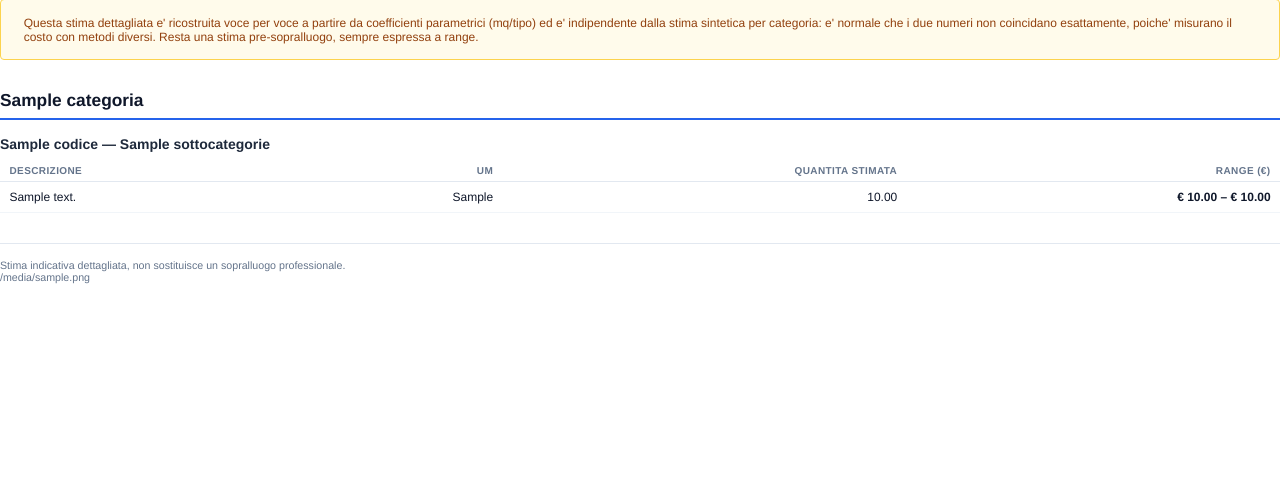
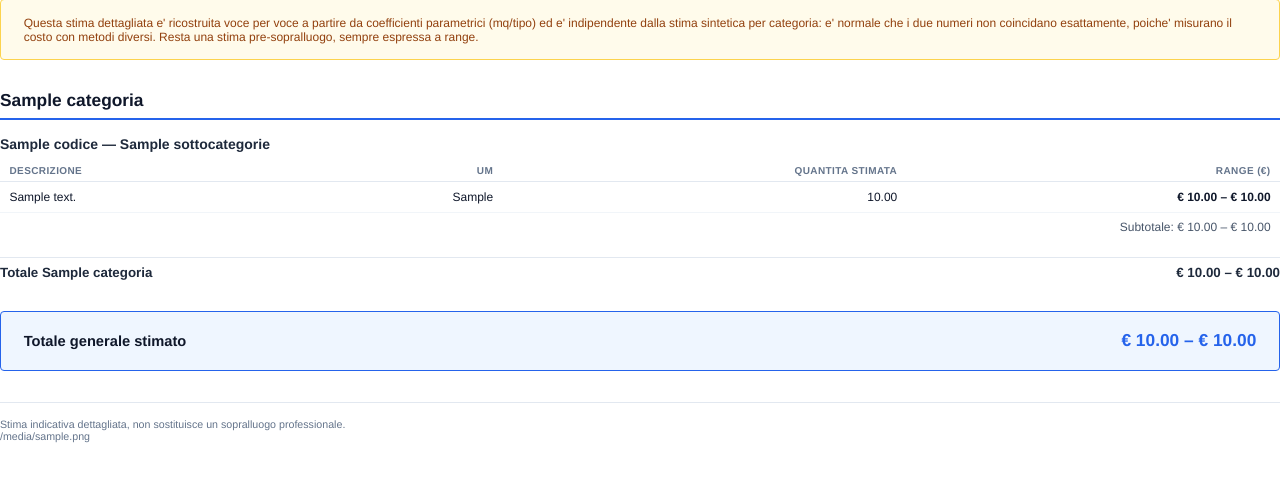
Before and after one commit to riky90/renovio, a Python web app: template backend/app/templates/pdf_stima_pro.html in a window 1280 px wide. Shown: the part 191-673 px from the top of the page. Run offline with Jinja, Linux system fonts and the light colour scheme; the template is opened without the code that fills it: most values are stand-ins (such as "Sample title", 1, 10 or a date in 2020).

Commit message:
feat(03): totali a range del dettaglio Pro (sottocategoria/categoria/generale)
Il DettaglioProService somma i range bottom-up e li espone in schema,
router e template PDF: totale per sottocategoria, per categoria e generale.
Fonte unica -> schermata e PDF restano identici (Pitfall 2). Sempre a
range (D-11). Nuovo test bottom-up sui totali.

Co-Authored-By: Claude Opus 4.8 <noreply@anthropic.com>

```diff
--- a/backend/app/routers/dettaglio_pro.py
+++ b/backend/app/routers/dettaglio_pro.py
@@ -73,12 +73,18 @@ def _to_out(result: DettaglioProResult, risposte: dict) -> DettaglioProOut:
                             )
                             for voce in sotto.voci
                         ],
+                        totale_min=sotto.totale_min,
+                        totale_max=sotto.totale_max,
                     )
                     for sotto in cat.sottocategorie
                 ],
+                totale_min=cat.totale_min,
+                totale_max=cat.totale_max,
             )
             for cat in result.categorie
         ],
+        totale_min=result.totale_min,
+        totale_max=result.totale_max,
         risposte=RisposteDomandeOut(**risposte),
     )
 
--- a/backend/app/schemas/dettaglio_pro.py
+++ b/backend/app/schemas/dettaglio_pro.py
@@ -32,12 +32,16 @@ class SottocategoriaOut(BaseModel):
     nome: str
     famiglia: str
     voci: list[VoceOut]
+    totale_min: Decimal
+    totale_max: Decimal
 
 
 class CategoriaDettagliataOut(BaseModel):
     code: str
     nome: str
     sottocategorie: list[SottocategoriaOut]
+    totale_min: Decimal
+    totale_max: Decimal
 
 
 class RisposteDomandeOut(BaseModel):
@@ -48,6 +52,8 @@ class RisposteDomandeOut(BaseModel):
 
 class DettaglioProOut(BaseModel):
     categorie: list[CategoriaDettagliataOut]
+    totale_min: Decimal
+    totale_max: Decimal
     risposte: RisposteDomandeOut
 
 
--- a/backend/app/templates/pdf_stima_pro.html
+++ b/backend/app/templates/pdf_stima_pro.html
@@ -175,6 +175,57 @@
         padding: 2mm 2.5mm;
       }
 
+      .sottocategoria-subtotale {
+        text-align: right;
+        font-size: 9pt;
+        color: #475569; /* slate-600 */
+        font-variant-numeric: tabular-nums;
+        padding: 0 2.5mm 1mm;
+      }
+
+      .categoria-totale {
+        display: flex;
+        justify-content: space-between;
+        align-items: baseline;
+        border-top: 1px solid #e2e8f0;
+        margin-top: 2mm;
+        padding-top: 2mm;
+        font-size: 10pt;
+        font-weight: 600;
+        color: #1e293b;
+      }
+
+      .categoria-totale .range {
+        font-variant-numeric: tabular-nums;
+        white-space: nowrap;
+      }
+
+      .totale-generale {
+        break-inside: avoid;
+        display: flex;
+        justify-content: space-between;
+        align-items: baseline;
+        background: #eff6ff; /* blue-50 */
+        border: 1px solid #2563eb;
+        border-radius: 4px;
+        padding: 5mm 6mm;
+        margin: 4mm 0 8mm;
+      }
+
+      .totale-generale .label {
+        font-size: 11pt;
+        font-weight: 700;
+        color: #0f172a;
+      }
+
+      .totale-generale .range {
+        font-size: 13pt;
+        font-weight: 700;
+        color: #2563eb;
+        font-variant-numeric: tabular-nums;
+        white-space: nowrap;
+      }
+
       .footer {
         border-top: 1px solid #e2e8f0;
         padding-top: 4mm;
@@ -247,13 +298,26 @@
             {% endfor %}
           </tbody>
         </table>
+        <div class="sottocategoria-subtotale">
+          Subtotale: &euro; {{ "%.2f"|format(sc.totale_min|float) }} &ndash; &euro; {{ "%.2f"|format(sc.totale_max|float) }}
+        </div>
         {% else %}
         <div class="nessuna-voce">Nessuna voce stimata per questa sottocategoria.</div>
         {% endif %}
       </div>
       {% endfor %}
+
+      <div class="categoria-totale">
+        <span>Totale {{ categoria.nome }}</span>
+        <span class="range">&euro; {{ "%.2f"|format(categoria.totale_min|float) }} &ndash; &euro; {{ "%.2f"|format(categoria.totale_max|float) }}</span>
+      </div>
     </div>
     {% endfor %}
+
+    <div class="totale-generale">
+      <span class="label">Totale generale stimato</span>
+      <span class="range">&euro; {{ "%.2f"|format(dettaglio.totale_min|float) }} &ndash; &euro; {{ "%.2f"|format(dettaglio.totale_max|float) }}</span>
+    </div>
 
     <div class="footer">
       Stima indicativa dettagliata, non sostituisce un sopralluogo professionale.<br />
```
Also changed, not shown: backend/app/services/dettaglio_pro.py (+28 -2 lines), backend/tests/test_dettaglio_pro.py (+31 -0 lines).
